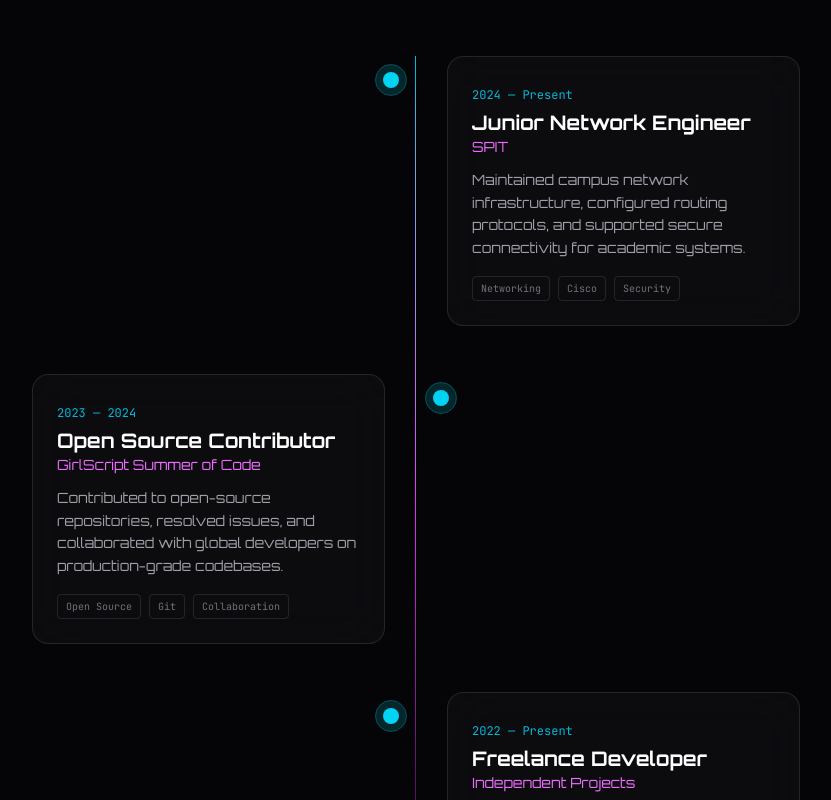
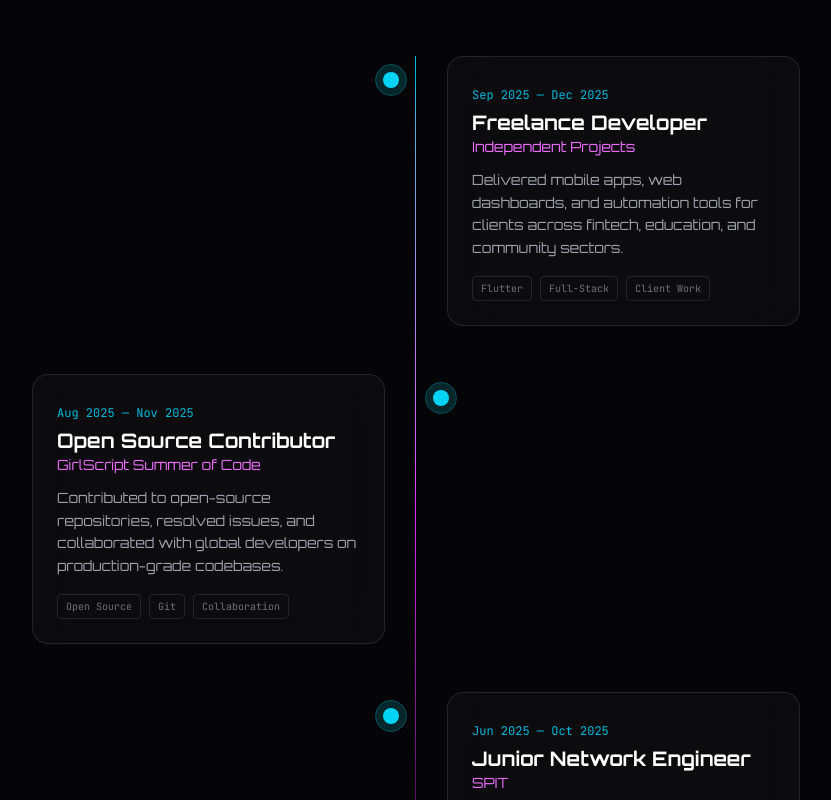
Before and after one commit to sparth292/parth-salunke-portfolio, a Next.js app: page / in a window 1280 px wide. Shown: the part 5620-6420 px from the top of the page, without its empty margins (224-1055 px from the left). Built offline with nearby package versions, Linux system fonts and the light colour scheme.

Commit message:
Experience Information changed

```diff
--- a/src/data/experience.ts
+++ b/src/data/experience.ts
@@ -9,30 +9,30 @@ export interface ExperienceItem {
 
 export const experience: ExperienceItem[] = [
   {
-    id: "spit",
-    role: "Junior Network Engineer",
-    org: "SPIT",
-    period: "2024 — Present",
+    id: "freelance",
+    role: "Freelance Developer",
+    org: "Independent Projects",
+    period: "Sep 2025 — Dec 2025",
     description:
-      "Maintained campus network infrastructure, configured routing protocols, and supported secure connectivity for academic systems.",
-    tags: ["Networking", "Cisco", "Security"],
+      "Delivered mobile apps, web dashboards, and automation tools for clients across fintech, education, and community sectors.",
+    tags: ["Flutter", "Full-Stack", "Client Work"],
   },
   {
     id: "gssoc",
     role: "Open Source Contributor",
     org: "GirlScript Summer of Code",
-    period: "2023 — 2024",
+    period: "Aug 2025 — Nov 2025",
     description:
       "Contributed to open-source repositories, resolved issues, and collaborated with global developers on production-grade codebases.",
     tags: ["Open Source", "Git", "Collaboration"],
   },
   {
-    id: "freelance",
-    role: "Freelance Developer",
-    org: "Independent Projects",
-    period: "2022 — Present",
+    id: "spit",
+    role: "Junior Network Engineer",
+    org: "SPIT",
+    period: "Jun 2025 — Oct 2025",
     description:
-      "Delivered mobile apps, web dashboards, and automation tools for clients across fintech, education, and community sectors.",
-    tags: ["Flutter", "Full-Stack", "Client Work"],
+      "Maintained campus network infrastructure, configured routing protocols, and supported secure connectivity for academic systems.",
+    tags: ["Networking", "Cisco", "Security"],
   },
 ];
```
